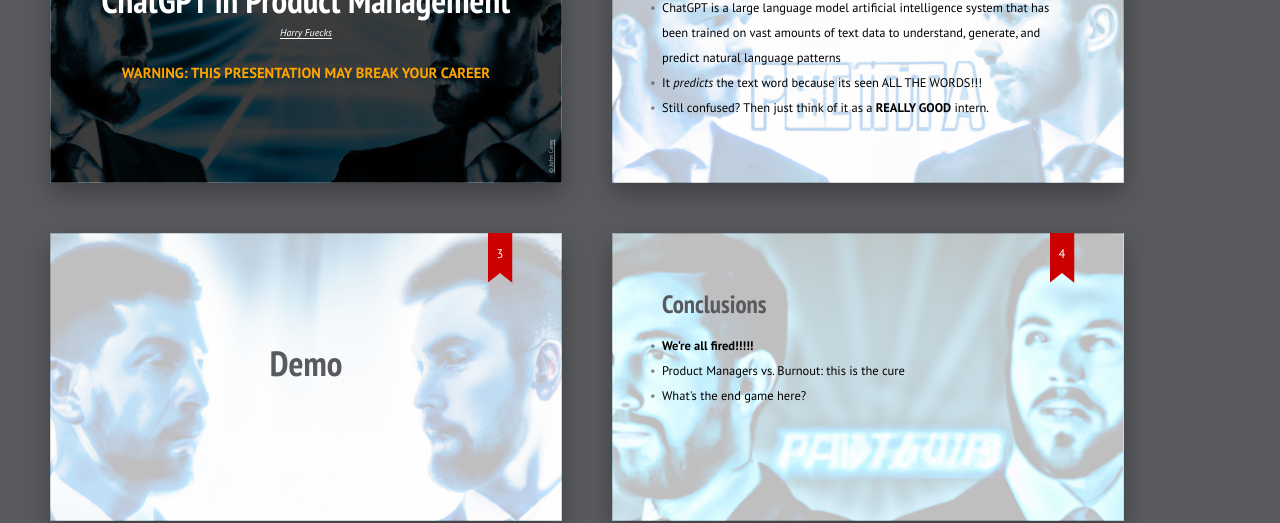
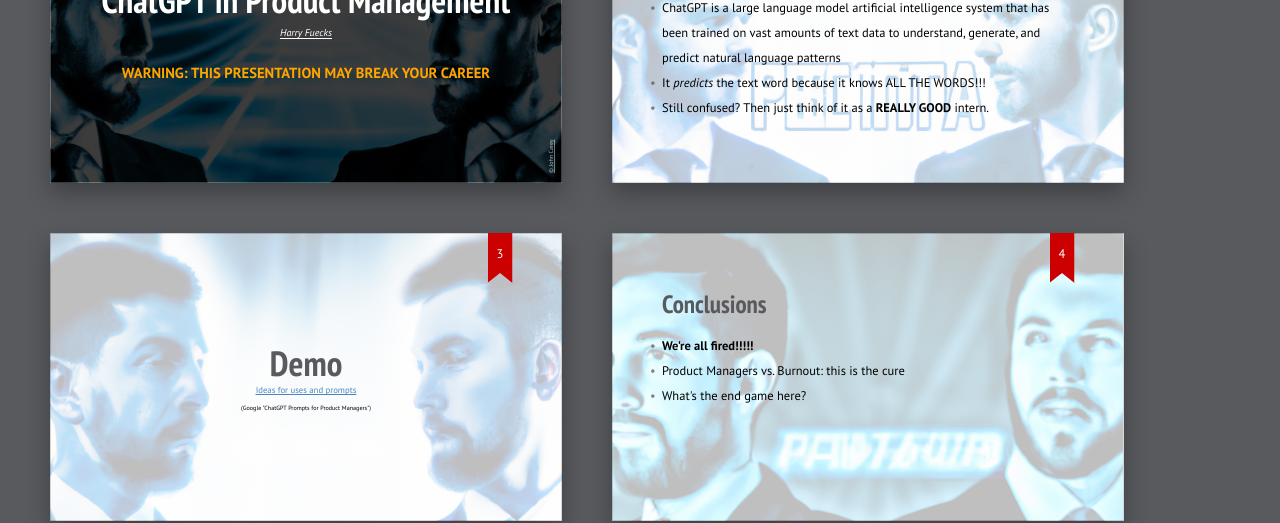
Before and after one commit to harryf/chatgpt-for-pms, a plain HTML site: page index.html in a window 1280 px wide. Shown: the part 249-772 px from the top of the page. Drawn offline with Linux system fonts and the light colour scheme.

Commit message:
Update content a little

```diff
--- a/index.html
+++ b/index.html
@@ -66,7 +66,7 @@
       <h2>How to Understand ChatGPT</h2>
       <ul>
         <li>ChatGPT is a large language model artificial intelligence system that has been trained on vast amounts of text data to understand, generate, and predict natural language patterns</li>
-        <li>It <em>predicts</em> the text word because its seen ALL THE WORDS!!!</li>
+        <li>It <em>predicts</em> the text word because it knows ALL THE WORDS!!!</li>
         <li>Still confused? Then just think of it as a <strong>REALLY GOOD</strong> intern.</li>
       </ul>
       </section>
@@ -74,6 +74,8 @@
       <section class="slide">
         <img class="cover" src="pictures/Slide_3.png" alt="Harnessing the Power of ChatGPT in Product Management Slide 3">
         <h2 style="margin: 150px 0 0; text-align: center; font-size: 70px;">Demo</h2>
+        <p style="text-align: center; font-size:70%"><a href="https://levelup.gitconnected.com/chatgpt-guide-for-product-managers-top-20-most-important-prompts-a2c48dcc63c6">Ideas for uses and prompts</a><br/>
+        <span style="text-align: center; font-size:70%">(Google &quot;ChatGPT Prompts for Product Managers&quot;)</span></p>
         <!-- <ul>
           <li>Ideate some product features</li>
           <li>Specific those features</li>
@@ -112,10 +114,6 @@
         </ul>
       </section>
 
-    <!-- <footer class="badge">
-        <a href="https://inyourfacecomedy.ch">IN YOUR FACE Comedy</a>
-    </footer> -->
-
     <div class="progress"></div>
 
     <script src="shower/shower.js"></script>
```
